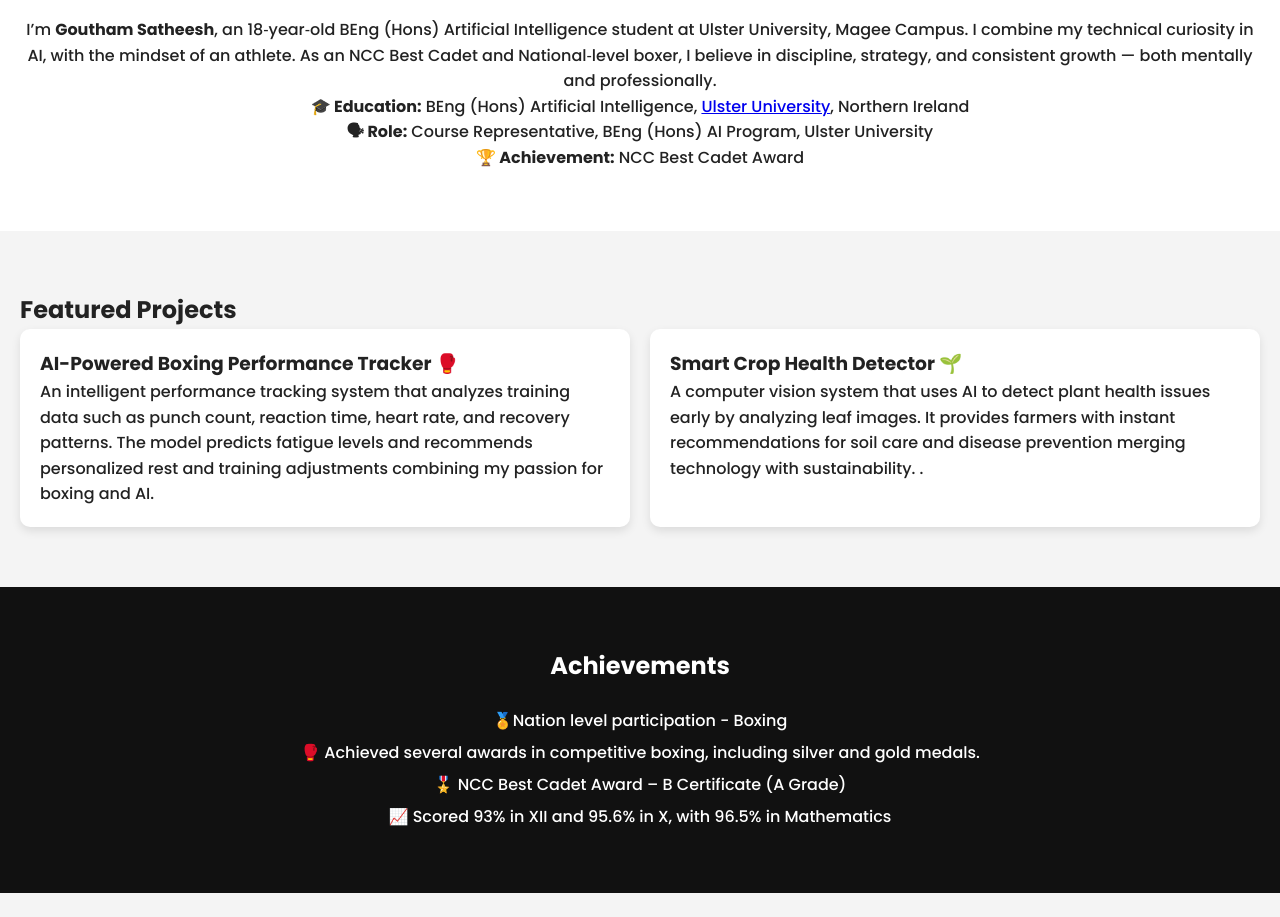
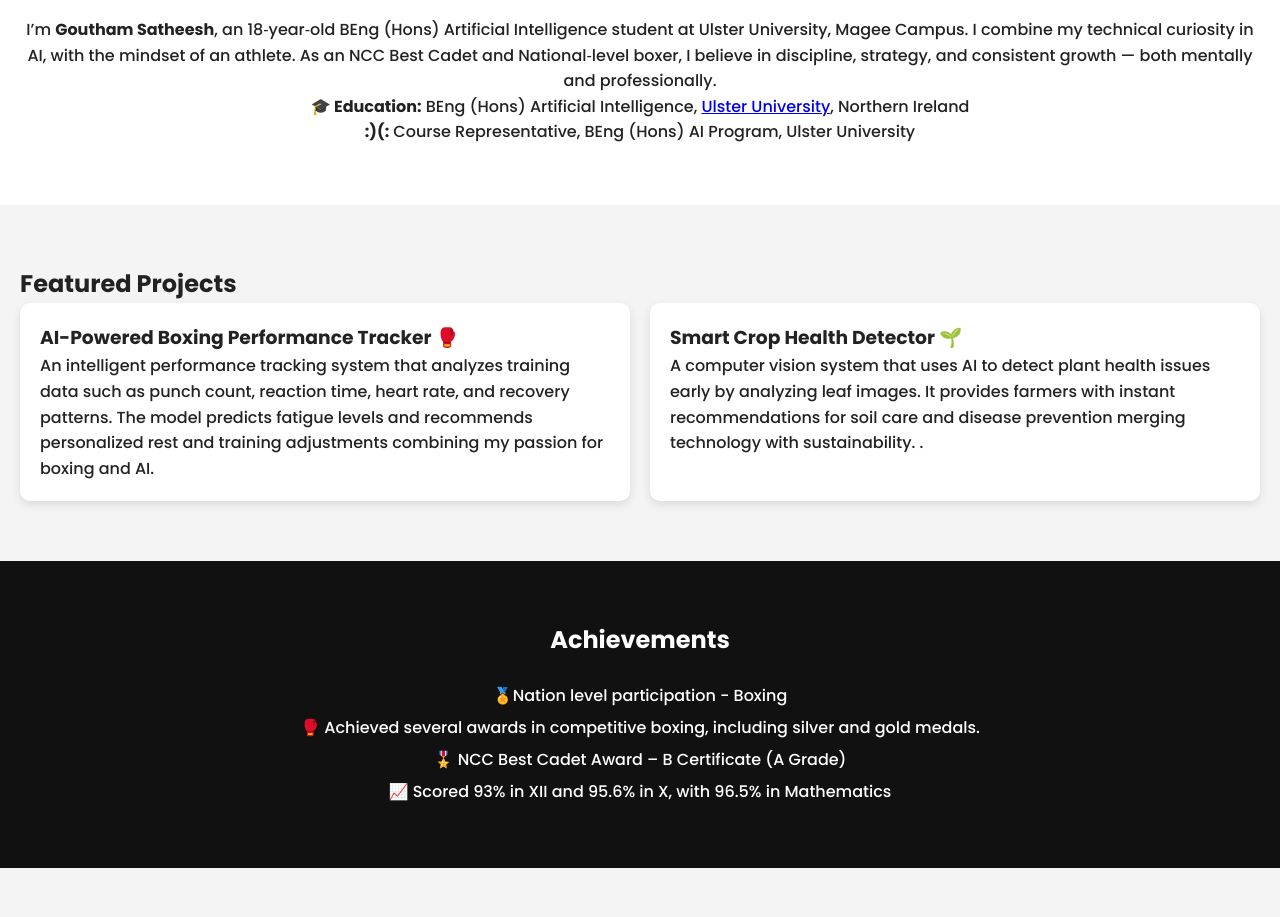
Before and after one commit to GOUTHMNN/Portfolio, a plain HTML site: page index.html in a window 1280 px wide. Shown: the part 977-1894 px from the top of the page. Drawn offline with Linux system fonts and the light colour scheme.

Commit message:
Update index.html

```diff
--- a/index.html
+++ b/index.html
@@ -58,11 +58,7 @@
     </div>
 
     <div class="info-item">
-        <strong>🗣 Role:</strong> Course Representative, BEng (Hons) AI Program, Ulster University
-    </div>
-
-    <div class="info-item">
-        <strong>🏆 Achievement:</strong> NCC Best Cadet Award
+        <strong>:)(:</strong> Course Representative, BEng (Hons) AI Program, Ulster University
     </div>
 </div>
     </section>
```
